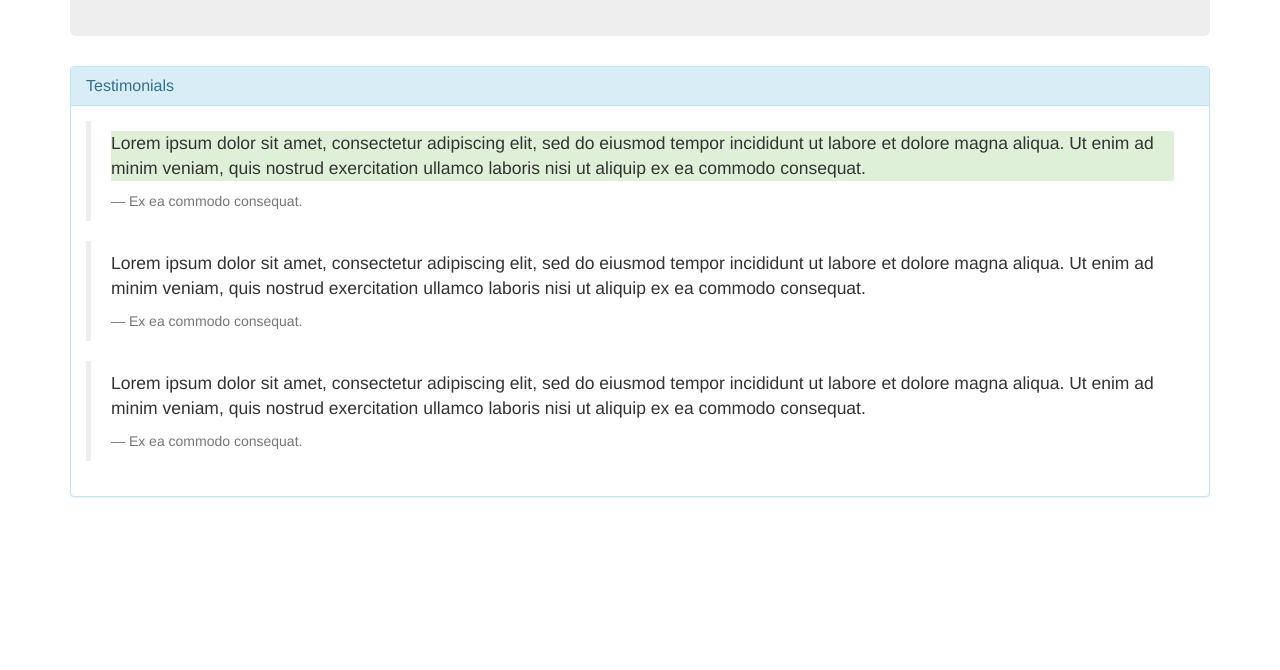
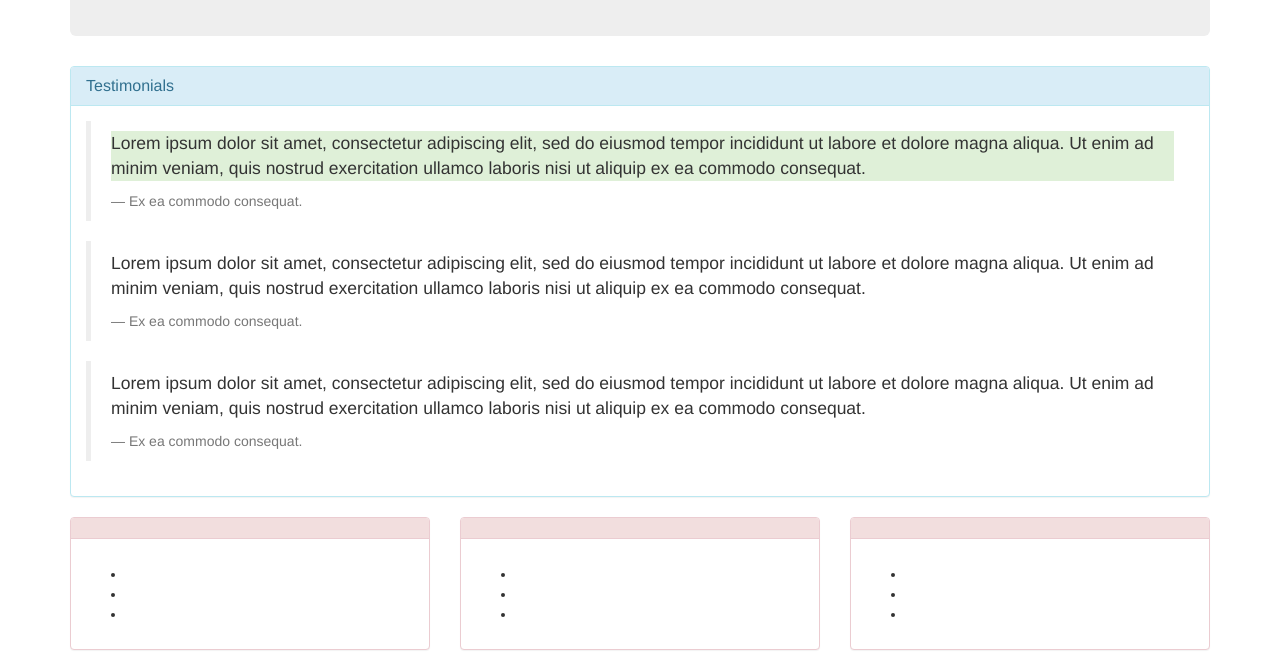
Before and after one commit to n8cotoa/vacation, a plain HTML site: page index.html in a window 1280 px wide. Shown: the part 159-829 px from the top of the page. Before the commit the page ends 800 px from the top, so only its background shows below. Drawn offline with Linux system fonts and the light colour scheme.

Commit message:
add base for package deals

```diff
--- a/index.html
+++ b/index.html
@@ -29,6 +29,56 @@
           </blockquote>
         </div>
       </div>
+      <div class="row">
+        <div class="col-md-4">
+          <div class="panel panel-danger">
+            <div class="panel-heading">
+              <h3 class="panel-title"></h3>
+            </div>
+            <div class="panel-body">
+              <p></p>
+              <p></p>
+              <ul>
+                <li></li>
+                <li></li>
+                <li></li>
+              </ul>
+            </div>
+          </div>
+        </div>
+        <div class="col-md-4">
+          <div class="panel panel-danger">
+            <div class="panel-heading">
+              <h3 class="panel-title"></h3>
+            </div>
+            <div class="panel-body">
+              <p></p>
+              <p></p>
+              <ul>
+                <li></li>
+                <li></li>
+                <li></li>
+              </ul>
+            </div>
+          </div>
+        </div>
+        <div class="col-md-4">
+          <div class="panel panel-danger">
+            <div class="panel-heading">
+              <h3 class="panel-title"></h3>
+            </div>
+            <div class="panel-body">
+              <p></p>
+              <p></p>
+              <ul>
+                <li></li>
+                <li></li>
+                <li></li>
+              </ul>
+            </div>
+          </div>
+        </div>
+      </div>
     </div>
   </body>
 </html>
```
